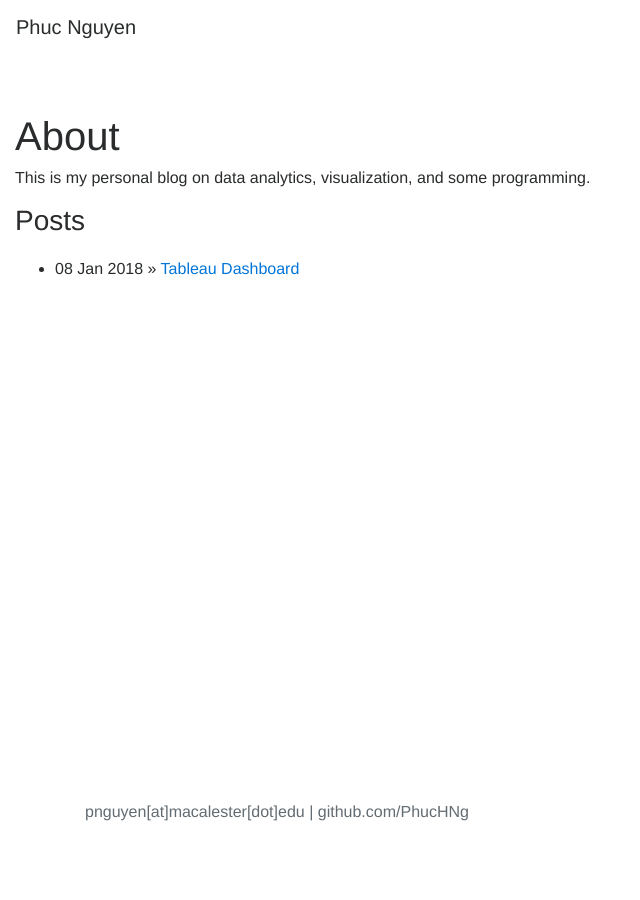
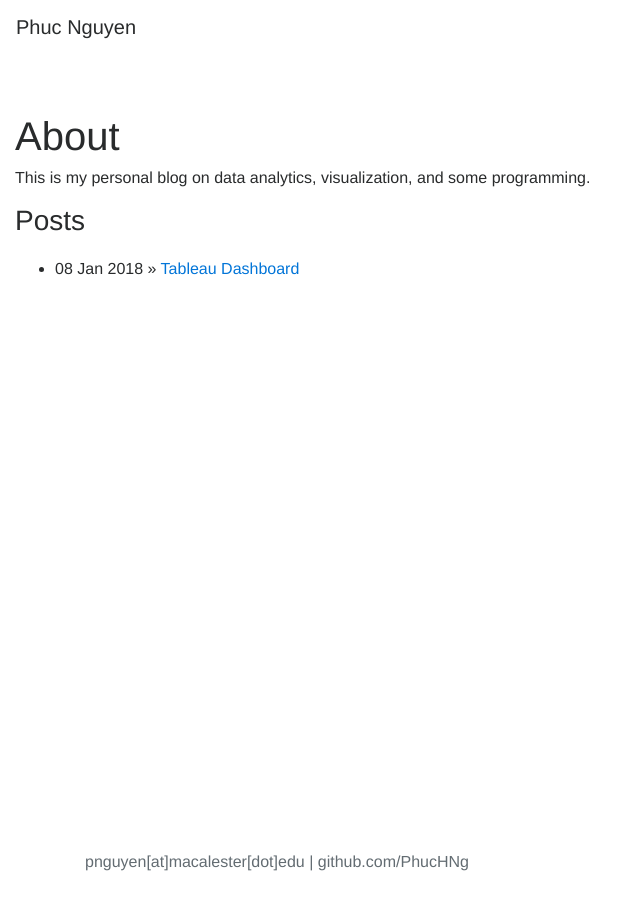
Before and after one commit to phuchonguyen/PhucHNg.github.io, a Jekyll site: the page built from index.html, in a window 1280 px wide. Shown: the whole page, without its empty margins (0-640 px from the left). Built offline with Jekyll 4.4.1, drawn with Linux system fonts in a browser that asks for light colours; nearby versions of some CDN libraries.

Commit message:
more format

```diff
--- a/css/main.css
+++ b/css/main.css
@@ -1,6 +1,7 @@
 body {
 	font-family:'Helvetica', 'Arial', 'Sans-Serif';
 	width: 60%;
+	align-content: center;
 }
 
 .nav-item {
@@ -17,7 +18,12 @@
 
 footer {
     position: fixed;
-    height: 100px;
+    height: 50px;
     bottom: 0;
     width: 100%;
 }
+
+img {
+	width: 50%;
+	align-self: center;
+}
```
